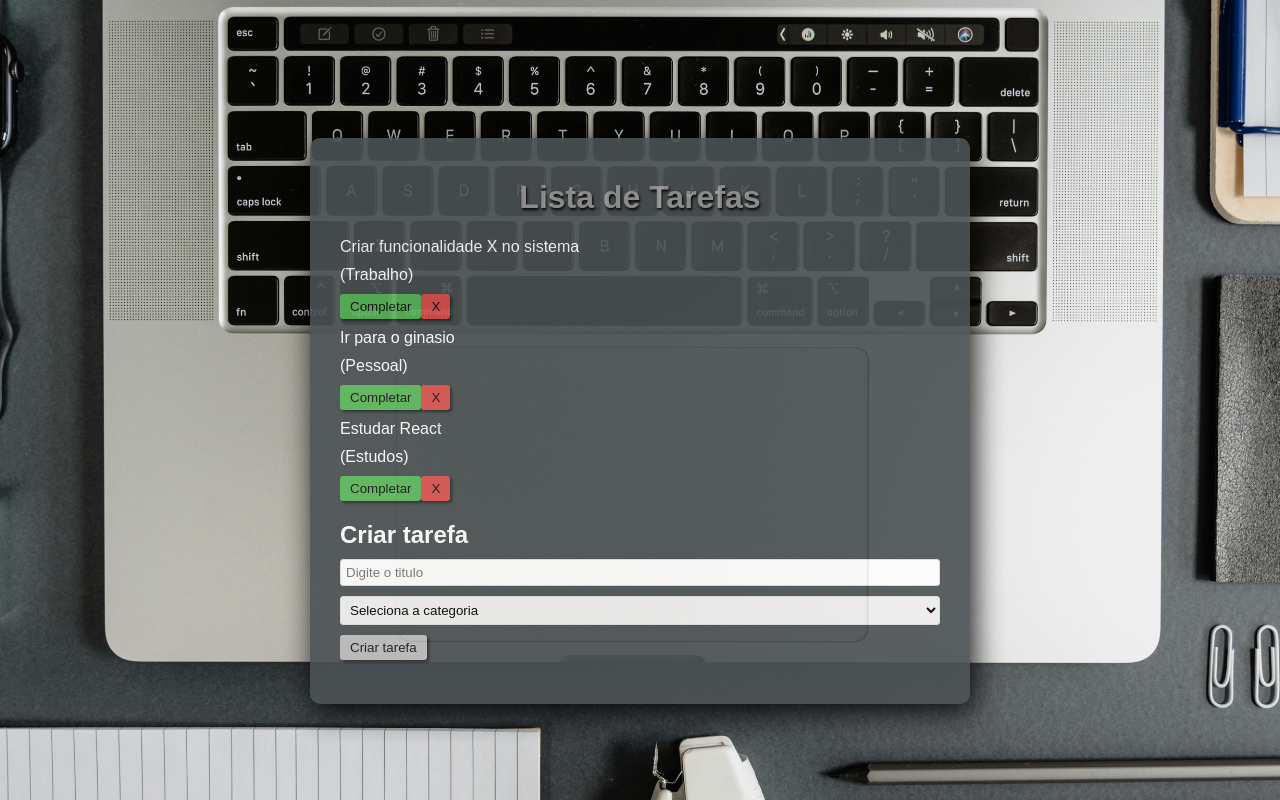
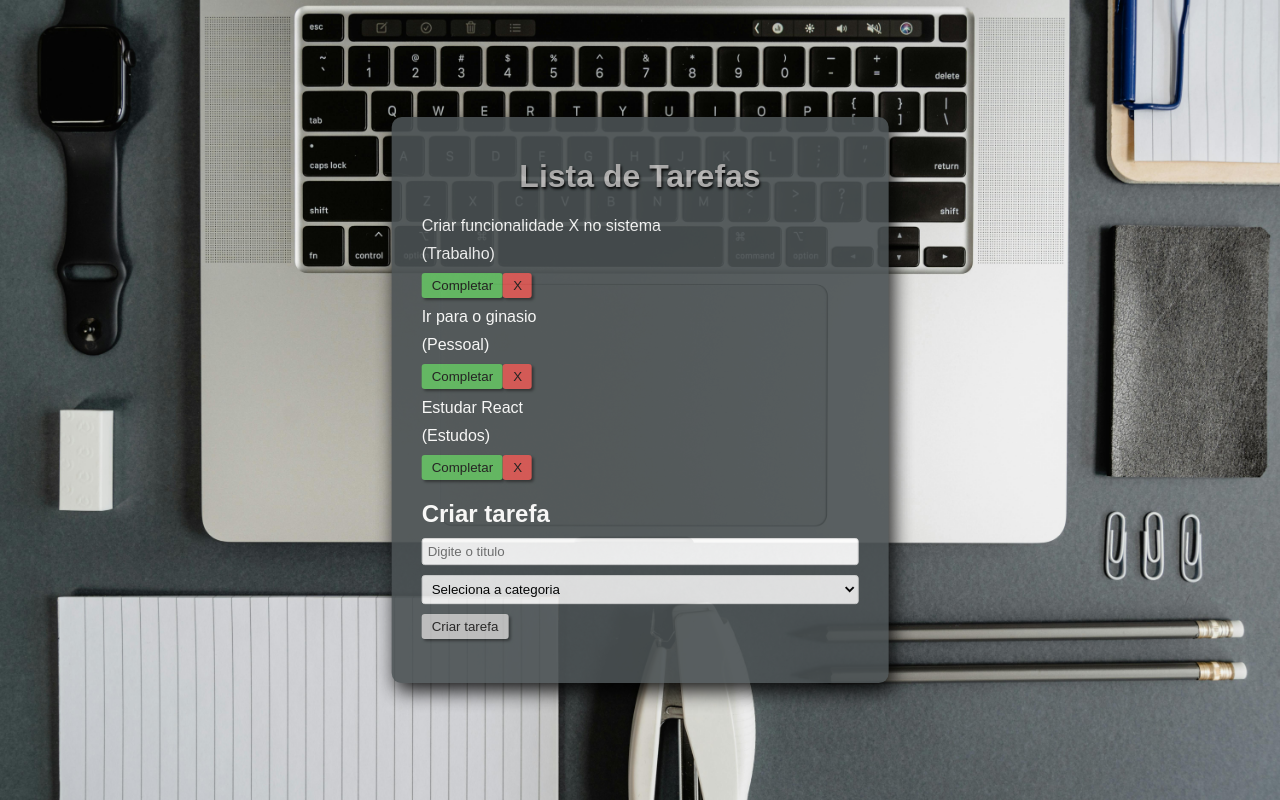
Before and after one commit to joanadecastro/task-management-app-em-React, a React (Vite) app: page / in a window 1280 px wide. Shown: the top 800 px of the page. Built offline with nearby package versions, Linux system fonts and the light colour scheme.

Commit message:
position fixed

```diff
--- a/src/App.css
+++ b/src/App.css
@@ -4,25 +4,29 @@ body{
   padding: 30px;
   color: #333;
   background-image: url('./img/fundo_task.jpg');
-  background-position: center;
+
   background-size: cover;
 }
 
 .app{
   max-width: 600px;
-  margin:100px auto 300px;
+
   background-color: #4b5254;
   padding: 20px 30px;
   border-radius: 10px;
   opacity: 0.9;
   color:white;
-  box-shadow: 4px 8px 30px rgba(0, 0, 0, 1);
+  box-shadow: 4px 8px 20px rgba(0, 0, 0, 1);
+  position:fixed;
+  top:50%;
+  left:50%;
+  transform: translate(-50%,-50%);
 
 }
 
 h1{
   text-align: center;
-  color:#999999;
+  color:#bbbaba;
   text-shadow: 1px 2px 3px rgba(0, 0, 0, 1);
 }
 
```
